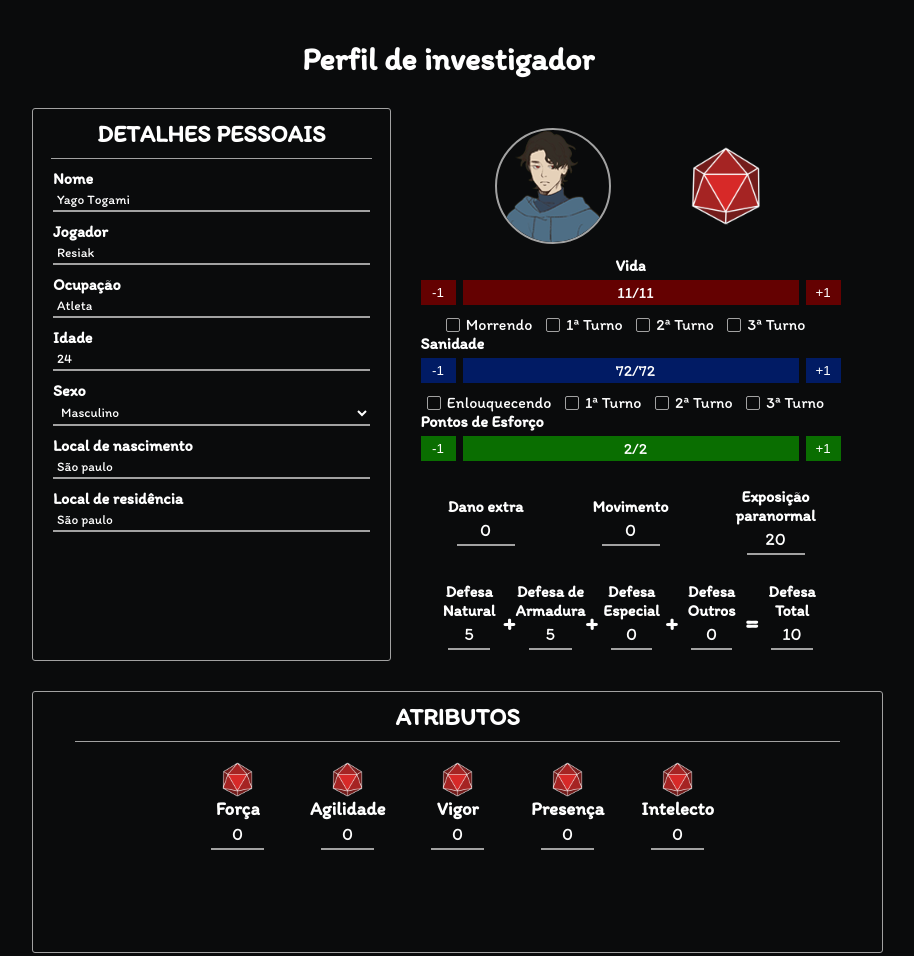
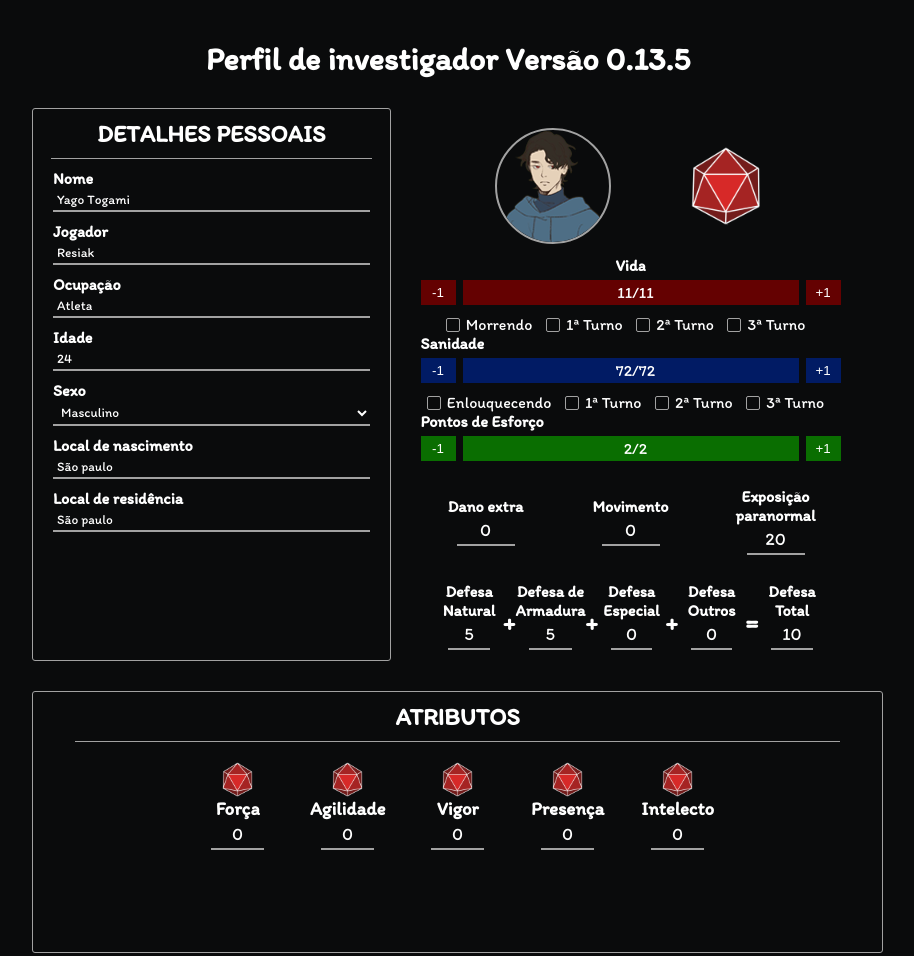
Before and after one commit to llexzzz/base, a plain HTML site: page index.html in a window 1280 px wide. Shown: the top 956 px of the page, without its empty margins (192-1106 px from the left). Drawn offline with nearby package versions, Linux system fonts and the light colour scheme.

Commit message:
Update index.html

```diff
--- a/index.html
+++ b/index.html
@@ -15,7 +15,7 @@
   </head>
   <body>
 
-    <h1 class="title">Perfil de investigador</h1>
+    <h1 class="title">Perfil de investigador Versão 0.13.5</h1>
 
 
 
```
